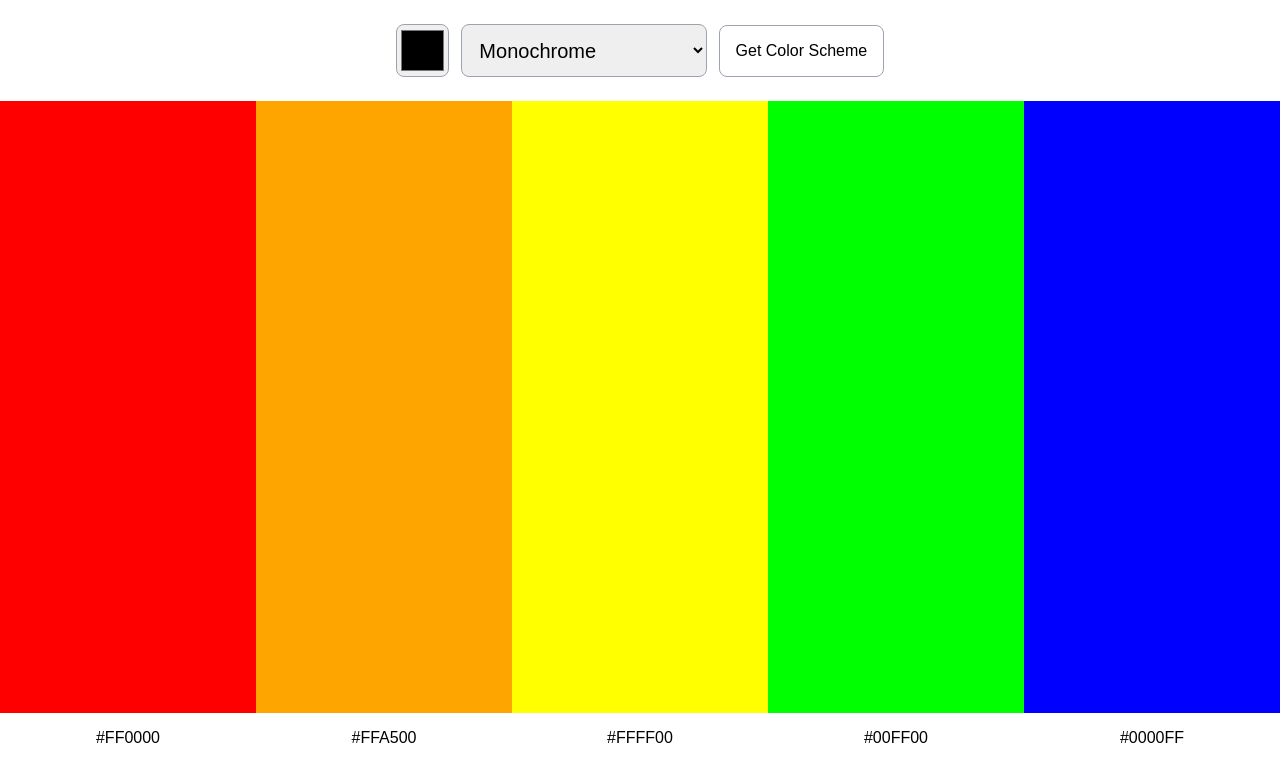
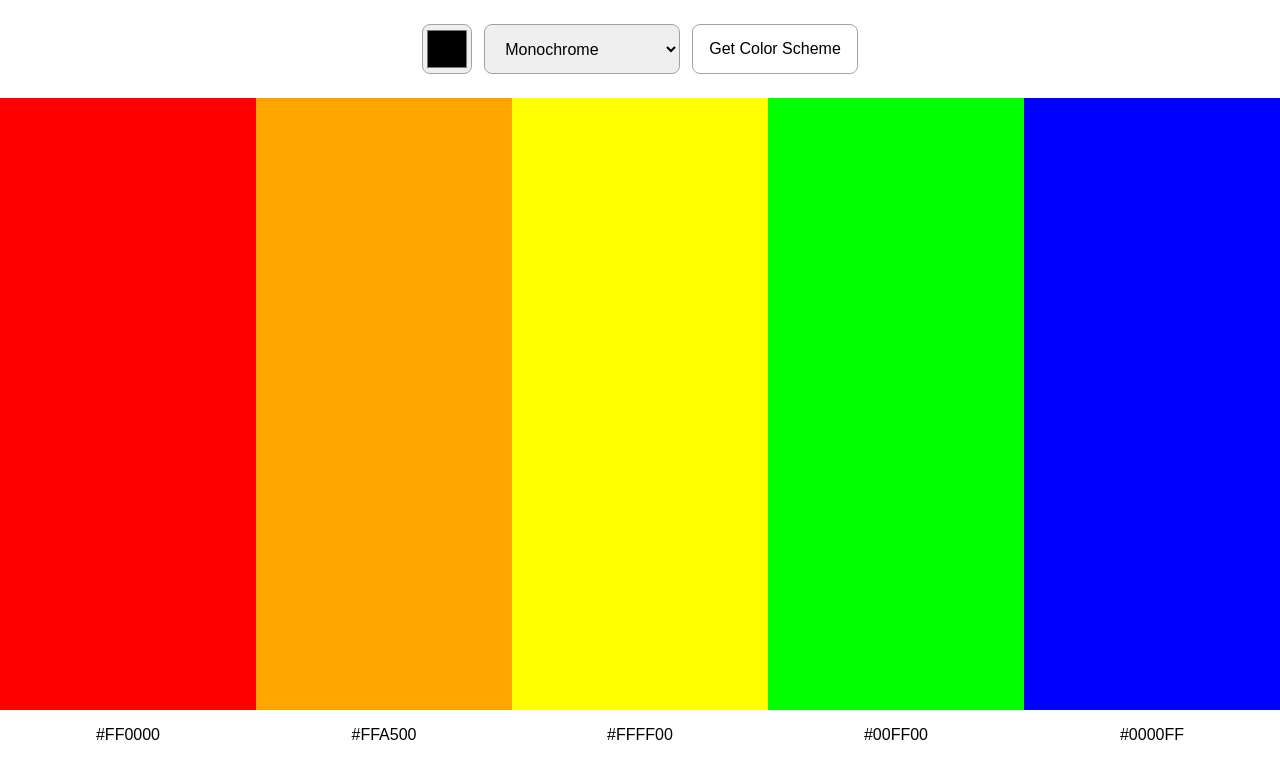
Before and after one commit to rauldevelops/color-scheme-generator, a plain HTML site: page index.html in a window 1280 px wide. Drawn offline with Linux system fonts and the light colour scheme.

Commit message:
updated form sizing

```diff
--- a/index.css
+++ b/index.css
@@ -21,22 +21,24 @@ body {
 .form-child-borders {
     border: 1px solid #9CA3AF;
     border-radius: 8px;
+    height: 50px
 }
 
 .color-picker {
-    height: 4em;
-    width: 4em;
+    display: block;
+    width: 50px;
 }
 
 .select-color-scheme {
-    font-size: 1.25rem;
-    padding: .66em;
+    font-size: 1rem;
+    padding-left: 1em;
 }
 
 .get-color-scheme-btn {
     font-size: 1rem;
-    padding: 1em;
+    padding: 0 1em;
     background-color: #fff;
+    color: black;
 }
 
 .color-scheme-container {
```
